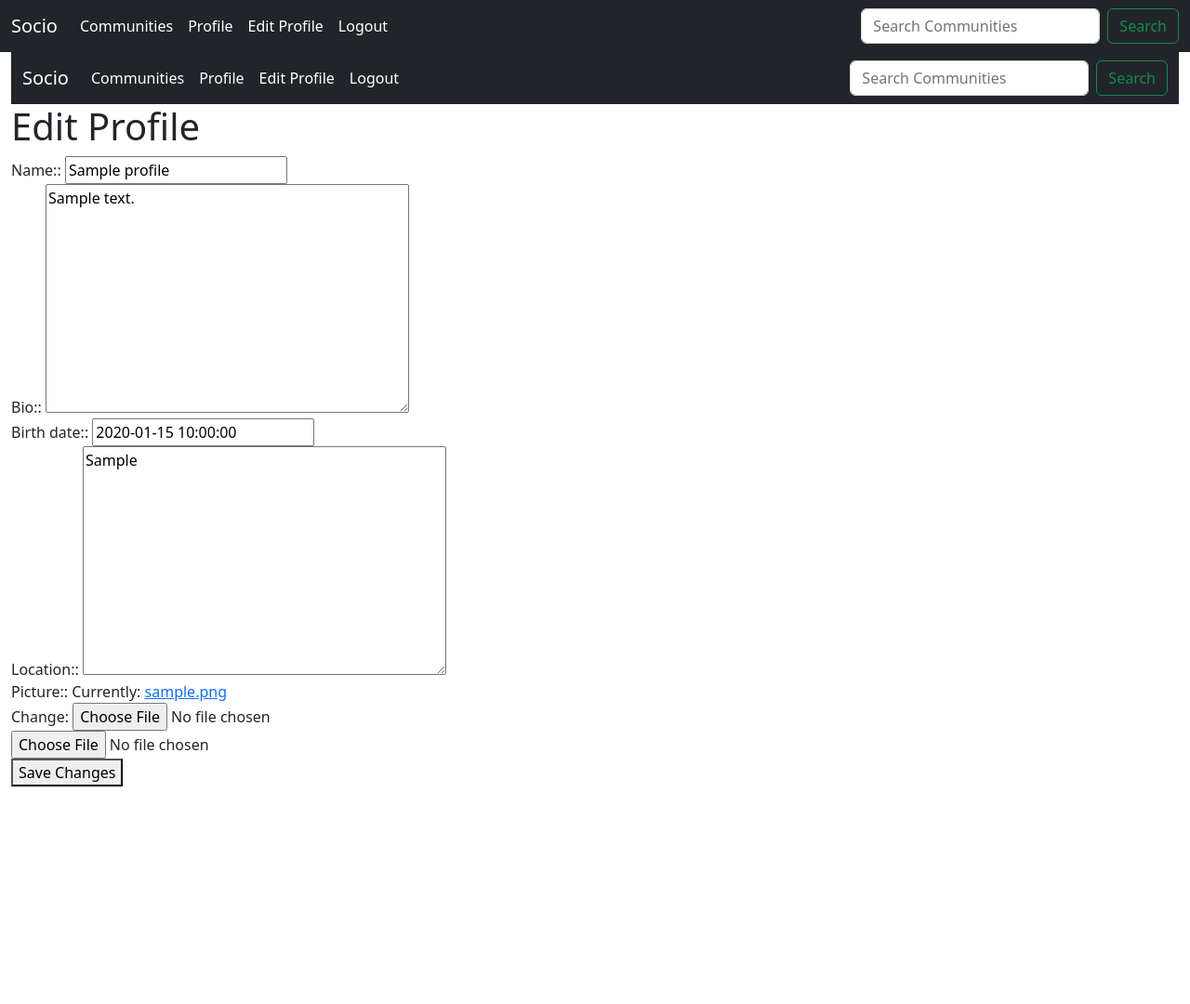
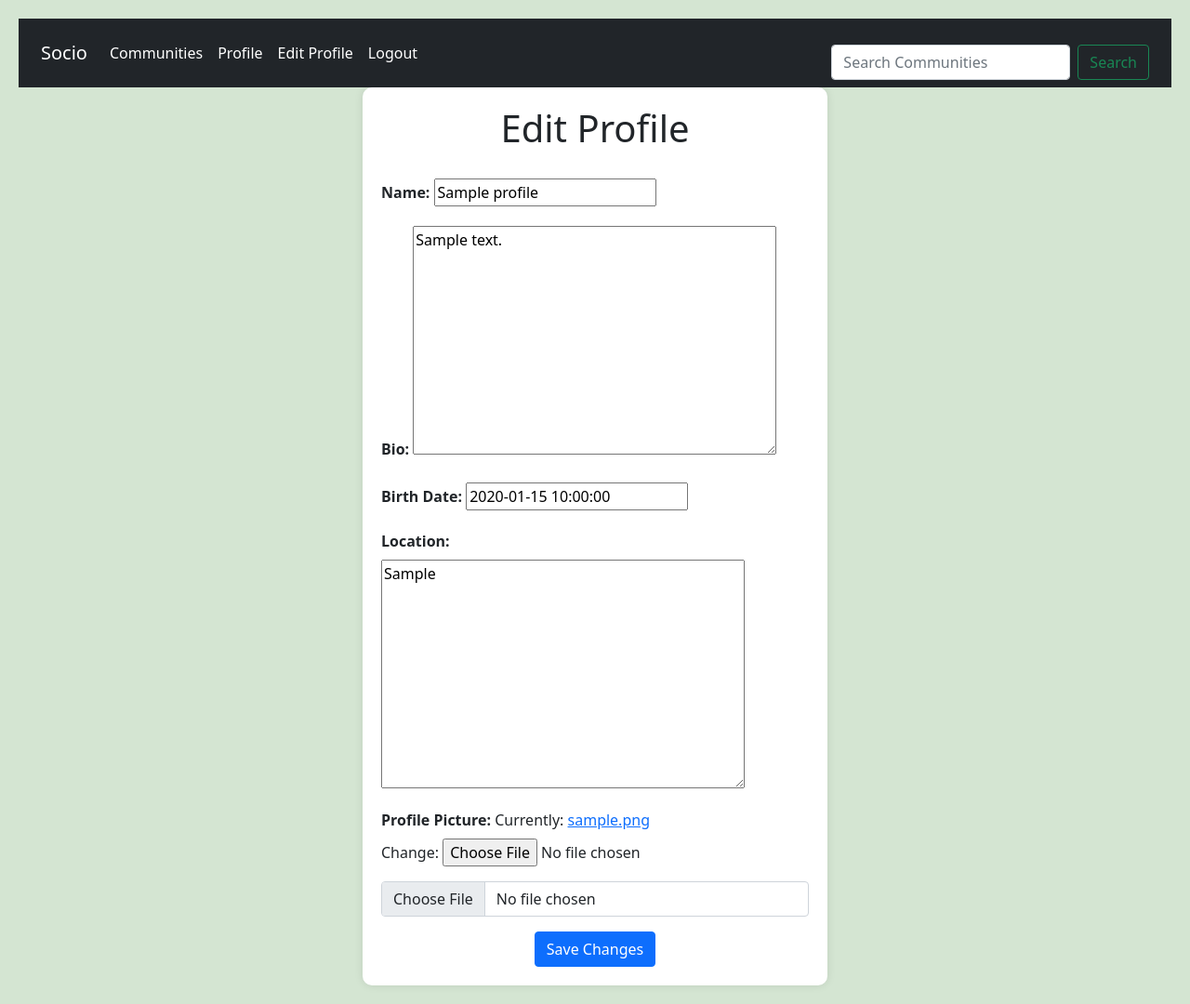
Before and after one commit to irem-kurt/Assignment1, a Django app: page /authenticate/profile/edit/1/ in a window 1280 px wide. Shown: the whole page at 93% size. Before the commit the page ends 846 px from the top, so only its background shows below. Run offline with Django 4.2, Linux system fonts and the light colour scheme; a user stored in the database is signed in; tables that the repository leaves empty hold one stand-in row (values such as "Sample post"); parts of the project's set-up code (start-up, migrations or seed data) failed here and were passed over.

```diff
--- a/commansys/authenticate/forms.py
+++ b/commansys/authenticate/forms.py
@@ -1,25 +1,14 @@
-
 from django.contrib.auth.forms import UserCreationForm, AuthenticationForm
 from django.contrib.auth.models import User
-
 from django import forms
-
-
 from django.forms.widgets import PasswordInput, TextInput
-
 from .models import Profile, models
-
-
-# - Create/Register a user (Model Form)
-
 from django import forms
 from django.contrib.auth.forms import UserCreationForm
 from django.contrib.auth.models import User
 
+class CreateUserForm(UserCreationForm):
 
-
-class CreateUserForm(UserCreationForm):
-    # fields we want to include and customize in our form
     id = models.AutoField(primary_key=True)
     name = forms.CharField(max_length=100,
                                  required=True,
@@ -69,7 +58,7 @@ class LoginForm(AuthenticationForm):
 class ProfileForm(forms.ModelForm):
     class Meta:
         model = Profile
-        fields = ['name', 'bio', 'birth_date', 'location', 'picture']  # Fields to include in the form
+        fields = ['name', 'bio', 'birth_date', 'location', 'picture']
 
     def __init__(self, *args, **kwargs):
         super(ProfileForm, self).__init__(*args, **kwargs)
--- a/commansys/authenticate/templates/authenticate/dashboard.html
+++ b/commansys/authenticate/templates/authenticate/dashboard.html
@@ -1,4 +1,3 @@
-
 <html>
     <head>
         <!-- Required meta tags -->
--- a/commansys/authenticate/templates/authenticate/edit-profile.html
+++ b/commansys/authenticate/templates/authenticate/edit-profile.html
@@ -1,33 +1,75 @@
 {% extends "authenticate/base.html" %}
 
 {% block body_content %}
-    {% include "authenticate/navbar.html" %}
     <!DOCTYPE html>
     <html lang="en">
     <head>
         <meta charset="UTF-8">
         <meta name="viewport" content="width=device-width, initial-scale=1.0">
         <title>Edit Profile</title>
+        <!-- Bootstrap CSS -->
+        <link href="https://cdn.jsdelivr.net/npm/bootstrap@5.1.3/dist/css/bootstrap.min.css" rel="stylesheet">
+        <!-- Custom CSS -->
+        <style>
+            body {
+                background-color: #d4e5d2;
+                padding: 20px; /* Add padding for better spacing */
+            }
+            .container {
+                max-width: 500px;
+                margin: auto;
+                background-color: #fff;
+                padding: 20px;
+                border-radius: 10px;
+                box-shadow: 0 0 10px rgba(0, 0, 0, 0.1);
+            }
+            h1 {
+                text-align: center;
+                margin-bottom: 30px;
+            }
+            form {
+                margin-top: 20px;
+            }
+            label {
+                font-weight: bold;
+            }
+            button[type="submit"] {
+                display: block;
+                margin: auto; /* Center the submit button */
+            }
+        </style>
     </head>
     <body>
-        <h1>Edit Profile</h1>
-        <form method="post" enctype="multipart/form-data">
-            {% csrf_token %}
-            {{ form.name.label_tag }}: {{ form.name }}
-            <br>
-            {{ form.bio.label_tag }}: {{ form.bio }}
-            <br>
-            {{ form.birth_date.label_tag }}: {{ form.birth_date }}
-            <br>
-            {{ form.location.label_tag }}: {{ form.location }}
-            <br>
-            {{ form.picture.label_tag }}: {{ form.picture }}
-            <br>
-            <input type="file" id="id_picture" name="picture" accept="image/png">
-            <br>
-
-            <button type="submit">Save Changes</button>
-        </form>
+        <div class="container">
+            <h1>Edit Profile</h1>
+            <form method="post" enctype="multipart/form-data">
+                {% csrf_token %}
+                <div class="mb-3">
+                    <label for="id_name" class="form-label">Name:</label>
+                    {{ form.name }}
+                </div>
+                <div class="mb-3">
+                    <label for="id_bio" class="form-label">Bio:</label>
+                    {{ form.bio }}
+                </div>
+                <div class="mb-3">
+                    <label for="id_birth_date" class="form-label">Birth Date:</label>
+                    {{ form.birth_date }}
+                </div>
+                <div class="mb-3">
+                    <label for="id_location" class="form-label">Location:</label>
+                    {{ form.location }}
+                </div>
+                <div class="mb-3">
+                    <label for="id_picture" class="form-label">Profile Picture:</label>
+                    {{ form.picture }}
+                </div>
+                <div class="mb-3">
+                    <input type="file" id="id_picture" name="picture" class="form-control" accept="image/png">
+                </div>
+                <button type="submit" class="btn btn-primary">Save Changes</button>
+            </form>
+        </div>
     </body>
     </html>
 {% endblock %}
--- a/commansys/authenticate/templates/authenticate/user-profile.html
+++ b/commansys/authenticate/templates/authenticate/user-profile.html
@@ -18,7 +18,7 @@
         <label for="id_birth_date">Birth Date:</label><br>
         {{ birth_date }}
         <br><br>
-        <!-- You can uncomment the following fields if needed -->
+
         <label for="id_location">Location:</label><br>
         <input type="text" id="id_location" name="location" placeholder="Enter location coordinates (e.g., latitude, longitude)" value="{{ location }}">
 
--- a/commansys/authenticate/urls.py
+++ b/commansys/authenticate/urls.py
@@ -1,6 +1,4 @@
 from django.urls import path
-
-
 from . import views
 from .views import RegisterView
 from django.conf import settings
--- a/commansys/socio/forms.py
+++ b/commansys/socio/forms.py
@@ -43,14 +43,14 @@ class CommunityForm(forms.ModelForm):
 class PostForm(forms.ModelForm):
     class Meta:
         model = Post
-        fields = ['title', 'image', 'content', 'link']
+        fields = ['title', 'image', 'content']
 
     def __init__(self, *args, **kwargs):
         super(PostForm, self).__init__(*args, **kwargs)
         self.fields['title'].widget.attrs.update({'class': 'form-control'})
         self.fields['image'].widget.attrs.update({'class': 'form-control-file'})
         self.fields['content'].widget.attrs.update({'class': 'form-control', 'rows': '4'})
-        self.fields['link'].widget.attrs.update({'class': 'form-control'})
+
 
 class CommentForm(forms.ModelForm):
     class Meta:
--- a/commansys/socio/templates/socio/home.html
+++ b/commansys/socio/templates/socio/home.html
@@ -11,7 +11,6 @@
     </div>
     {% endif %}
 
-    <!-- Section to display all communities -->
     <div class="container mt-5">
         <div class="d-flex justify-content-end mb-3">
             {% if user.is_authenticated %}
--- a/commansys/socio/urls.py
+++ b/commansys/socio/urls.py
@@ -7,12 +7,9 @@ urlpatterns = [
     path('created-communities/', views.CreatedCommunitiesView.as_view(), name='created_communities'),
     path('all-communities/', views.AllCommunitiesView.as_view(), name='all_communities'),
     path('join-community/<int:community_id>/', views.JoinCommunityView.as_view(), name='join_community'),
-
     path('post/<int:post_id>/like/', views.like_post, name='like_post'),
     path('post/<int:post_id>/dislike/', views.dislike_post, name='dislike_post'),
     path('community/<int:community_id>/create_post/', views.create_post, name='create_post'),
-    #path('post/<slug:slug>/', views.PostDetailView.as_view(), name='post_detail'),
-
     path('community/<int:community_id>/', views.community_detail, name='community_detail'),
 
 
```
Also changed, not shown: commansys/socio/models.py (+0 -38 lines), commansys/socio/templates/socio/allcommunities.html (+5 -6 lines), commansys/socio/templates/socio/community_detail.html (+19 -16 lines), commansys/socio/templates/socio/create_post.html (+13 -16 lines), commansys/socio/templates/socio/feed.html (deleted, +0 -23 lines), commansys/socio/views.py (+7 -9 lines), commansys/uploads/uploads/cat_pGvikza.jpeg (added), commansys/uploads/uploads/service_pictures/cat_QWRf8O5.jpeg (added), commansys/uploads/uploads/service_pictures/dataflow.png (added).
